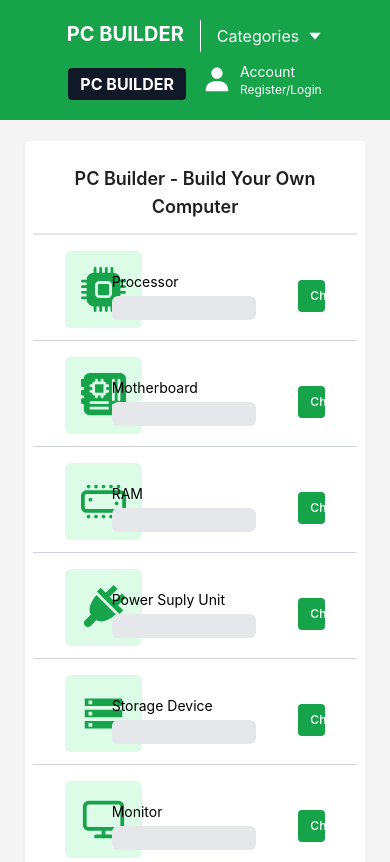
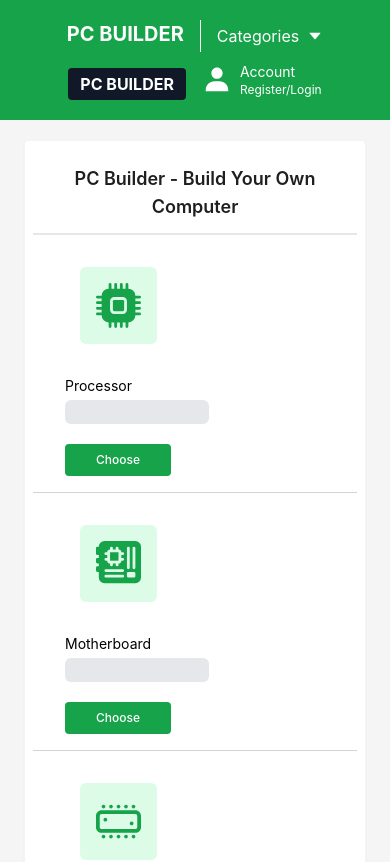
Before and after one commit to arfatbegum/pc-builder-nextjs-app, a Next.js app: page /pc-builder in a window 390 px wide. Shown: the top 862 px of the page. Built offline with nearby package versions, Linux system fonts and the light colour scheme; no server answers.

Commit message:
[DONE] responsive

```diff
--- a/src/components/Layouts/Navbar.js
+++ b/src/components/Layouts/Navbar.js
@@ -2,7 +2,7 @@ import { AiFillCaretDown } from 'react-icons/ai';
 import { Dropdown, Space } from 'antd';
 import Link from 'next/link';
 import { BiSolidUser } from 'react-icons/bi';
-import { useSession } from 'next-auth/react';
+import { signOut, useSession } from 'next-auth/react';
 
 const items = [
     {
@@ -93,7 +93,7 @@ const Navbar = () => {
                         <button className='flex flex-col ml-2 text-sm'>
                             Account
                             {session?.user ? (
-                                <span className='text-xs'>Logout</span>
+                                <span onClick={() => signOut()} className='text-xs'>Logout</span>
                             )
                                 :
                                 (
--- a/src/pages/pc-builder/index.js
+++ b/src/pages/pc-builder/index.js
@@ -33,7 +33,7 @@ const PCBuilder = () => {
                             PC Builder - Build Your Own Computer
                         </h1>
                     </div>
-                    <div className="grid grid-cols-6 items-center gap-5 px-8 border-b  border-gray-300 mb-4">
+                    <div className="grid lg:grid-cols-6 items-center gap-5 px-8 border-b lg:py-0 py-4 border-gray-300 mb-4">
                         <div className="col-span-1 text-green-600 shadow-gray-400 text-center mx-auto mb-3 p-4 rounded-md bg-green-100">
                             <BsCpuFill size={45} />
                         </div>
@@ -70,7 +70,7 @@ const PCBuilder = () => {
                             Choose
                         </Link>
                     </div>
-                    <div className="grid grid-cols-6 items-center gap-5 px-8 border-b  border-gray-300 mb-4">
+                    <div className="grid lg:grid-cols-6 items-center lg:py-0 py-4 gap-5 px-8 border-b  border-gray-300 mb-4">
                         <div className="col-span-1 text-green-600 shadow-gray-400 text-center mx-auto mb-3 p-4 rounded-md bg-green-100">
                             <BsFillMotherboardFill size={45} />
                         </div>
@@ -107,7 +107,7 @@ const PCBuilder = () => {
                             Choose
                         </Link>
                     </div>
-                    <div className="grid grid-cols-6 items-center gap-5 px-8 border-b  border-gray-300 mb-4">
+                    <div className="grid lg:grid-cols-6 items-center lg:py-0 py-4 gap-5 px-8 border-b  border-gray-300 mb-4">
                         <div className="col-span-1 text-green-600 shadow-gray-400 text-center mx-auto mb-3 p-4 rounded-md bg-green-100">
                             <CgSmartphoneRam size={45} />
                         </div>
@@ -144,7 +144,7 @@ const PCBuilder = () => {
                             Choose
                         </Link>
                     </div>
-                    <div className="grid grid-cols-6 items-center gap-5 px-8 border-b  border-gray-300 mb-4">
+                    <div className="grid lg:grid-cols-6 items-center lg:py-0 py-4 gap-5 px-8 border-b  border-gray-300 mb-4">
                         <div className="col-span-1 text-green-600 shadow-gray-400 text-center mx-auto mb-3 p-4 rounded-md bg-green-100">
                             <ImPowerCord size={45} />
                         </div>
@@ -181,7 +181,7 @@ const PCBuilder = () => {
                             Choose
                         </Link>
                     </div>
-                    <div className="grid grid-cols-6 items-center gap-5 px-8 border-b  border-gray-300 mb-4">
+                    <div className="grid lg:grid-cols-6 items-center lg:py-0 py-4 gap-5 px-8 border-b  border-gray-300 mb-4">
                         <div className="col-span-1 text-green-600 shadow-gray-400 text-center mx-auto mb-3 p-4 rounded-md bg-green-100">
                             <MdStorage size={45} />
                         </div>
@@ -218,7 +218,7 @@ const PCBuilder = () => {
                             Choose
                         </Link>
                     </div>
-                    <div className="grid grid-cols-6 items-center gap-5 px-8 border-b  border-gray-300 mb-4">
+                    <div className="grid lg:grid-cols-6 items-center gap-5 px-8 border-b  border-gray-300 mb-4 lg:py-0 py-4">
                         <div className="col-span-1 text-green-600 shadow-gray-400 text-center mx-auto mb-3 p-4 rounded-md bg-green-100">
                             <FiMonitor size={45} />
                         </div>
```
